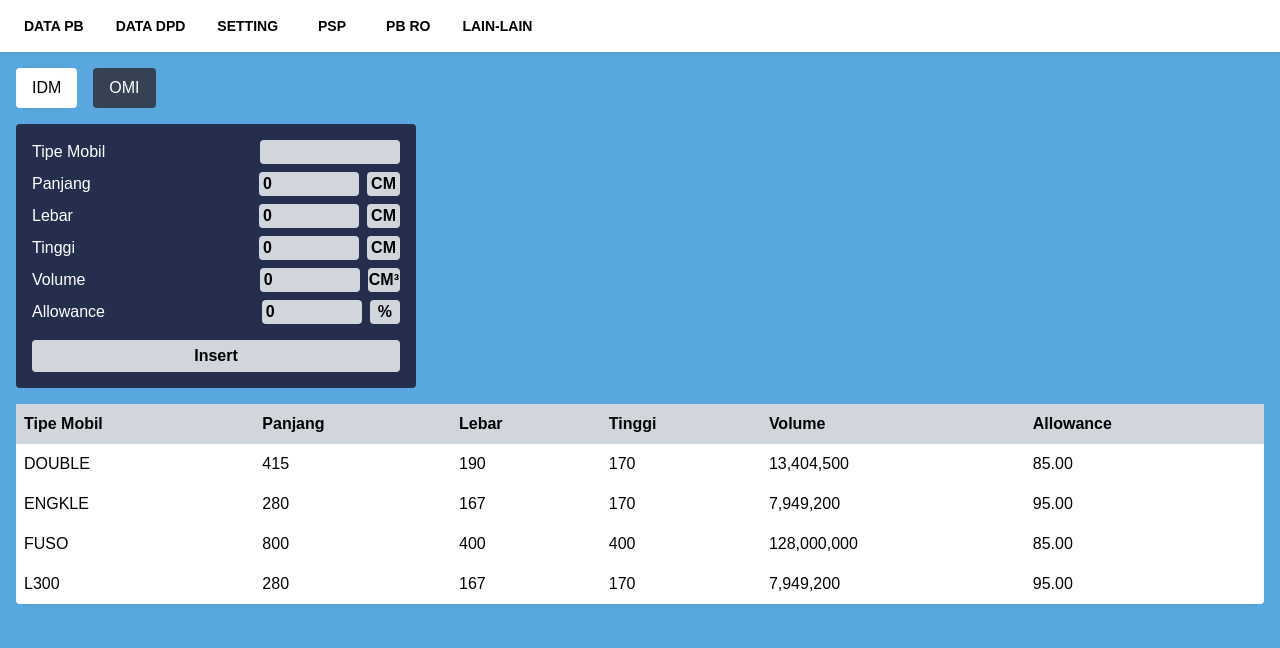
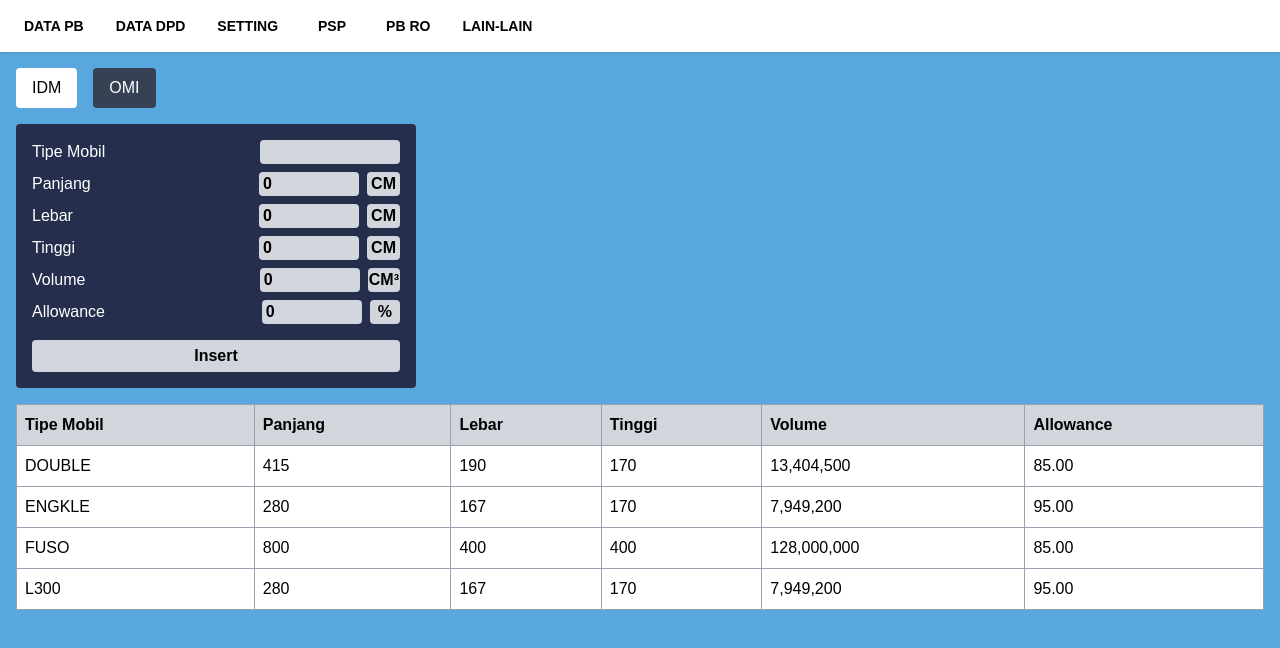
Before and after one commit to IdoMunthe/upload-pb-idm, a Next.js app: page /psp/mobil in a window 1280 px wide. Shown: the top 648 px of the page. Built offline with nearby package versions, Linux system fonts and the light colour scheme.

Commit message:
finished ui mobil

```diff
--- a/src/app/psp/mobil/page.tsx
+++ b/src/app/psp/mobil/page.tsx
@@ -140,25 +140,27 @@ export default function MobilPage() {
       <table className="w-full bg-white text-black rounded">
         <thead className="bg-gray-300">
           <tr>
-            <th className="p-2 text-left">Tipe Mobil</th>
-            <th className="p-2 text-left">Panjang</th>
-            <th className="p-2 text-left">Lebar</th>
-            <th className="p-2 text-left">Tinggi</th>
-            <th className="p-2 text-left">Volume</th>
-            <th className="p-2 text-left">Allowance</th>
+            <th className="p-2 text-left border border-gray-400">Tipe Mobil</th>
+            <th className="p-2 text-left border border-gray-400">Panjang</th>
+            <th className="p-2 text-left border border-gray-400">Lebar</th>
+            <th className="p-2 text-left border border-gray-400">Tinggi</th>
+            <th className="p-2 text-left border border-gray-400">Volume</th>
+            <th className="p-2 text-left border border-gray-400">Allowance</th>
           </tr>
         </thead>
         <tbody>
           {mobilList.map((mobil) => (
             <tr key={mobil.tipe} className="hover:bg-blue-100">
-              <td className="p-2">{mobil.tipe}</td>
-              <td className="p-2">{mobil.panjang}</td>
-              <td className="p-2">{mobil.lebar}</td>
-              <td className="p-2">{mobil.tinggi}</td>
-              <td className="p-2">
+              <td className="p-2 border border-gray-400">{mobil.tipe}</td>
+              <td className="p-2 border border-gray-400">{mobil.panjang}</td>
+              <td className="p-2 border border-gray-400">{mobil.lebar}</td>
+              <td className="p-2 border border-gray-400">{mobil.tinggi}</td>
+              <td className="p-2 border border-gray-400">
                 {(mobil.panjang * mobil.lebar * mobil.tinggi).toLocaleString()}
               </td>
-              <td className="p-2">{mobil.allowance.toFixed(2)}</td>
+              <td className="p-2 border border-gray-400">
+                {mobil.allowance.toFixed(2)}
+              </td>
             </tr>
           ))}
         </tbody>
```
